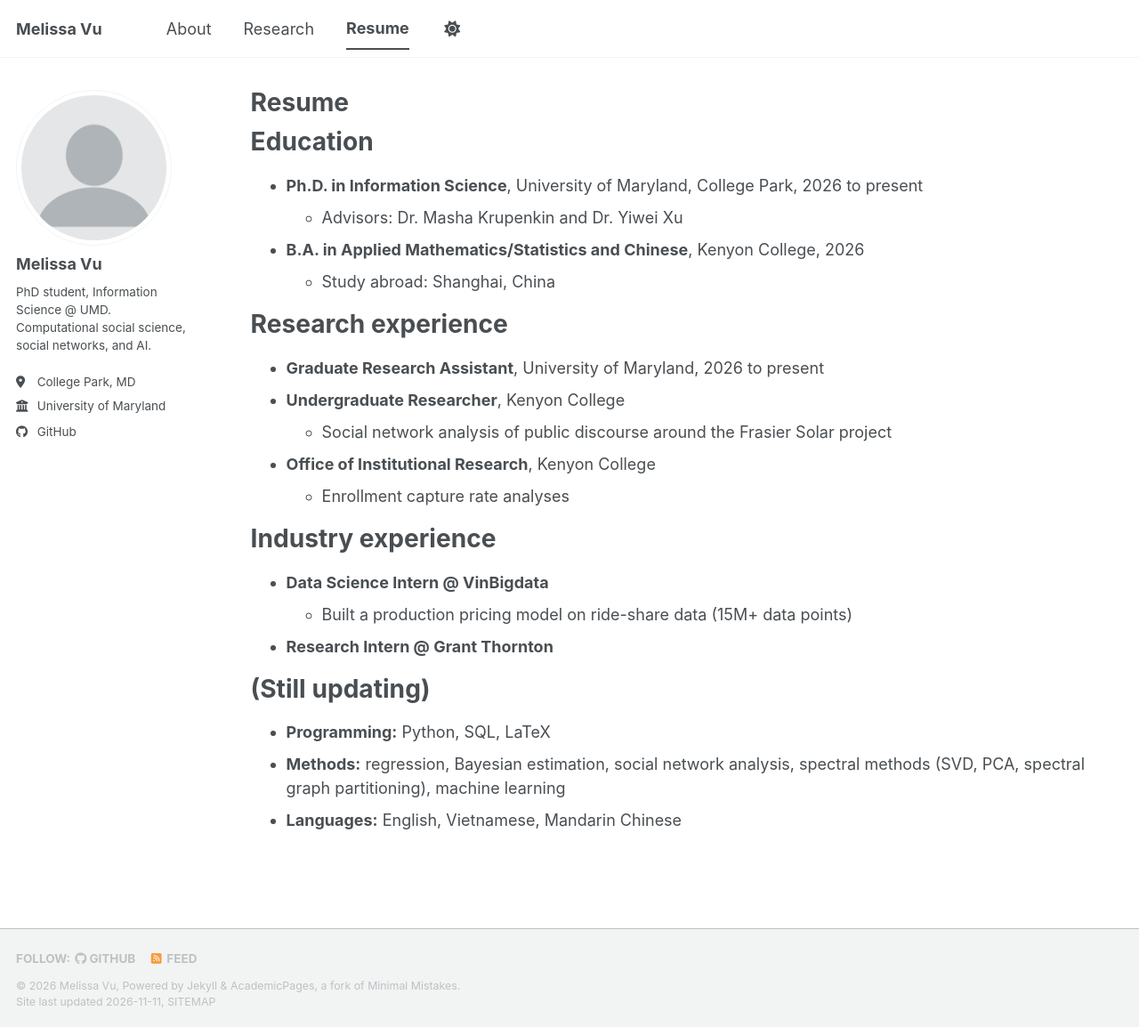
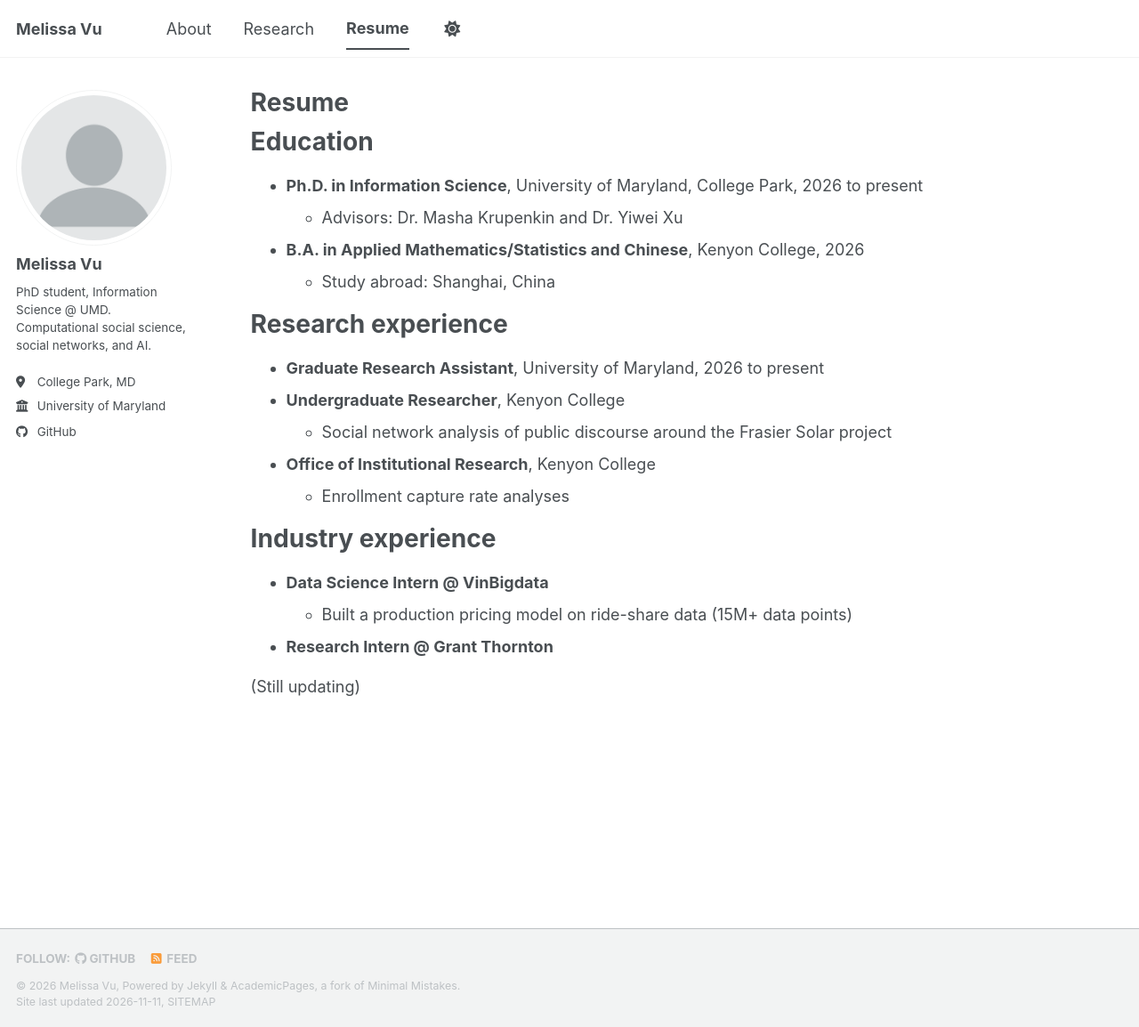
Before and after one commit to melvu-25/melvu-25.github.io, a Jekyll site: the page built from _pages/resume.md, in a window 1280 px wide and 1154 px high. Shown: the whole window at 89% size. Built offline with Jekyll 4.4.1, drawn with Linux system fonts in a browser that asks for light colours; a script bundle is joined from its source files by our own code; a style sheet for code colours, icons or effects is not loaded.

Commit message:
Remove skills section from resume
Removed programming skills and methods from resume.

```diff
--- a/_pages/resume.md
+++ b/_pages/resume.md
@@ -34,7 +34,3 @@ Industry experience
 * **Research Intern @ Grant Thornton**
 
 (Still updating)
-======
-* **Programming:** Python, SQL, LaTeX
-* **Methods:** regression, Bayesian estimation, social network analysis, spectral methods (SVD, PCA, spectral graph partitioning), machine learning
-* **Languages:** English, Vietnamese, Mandarin Chinese
```
